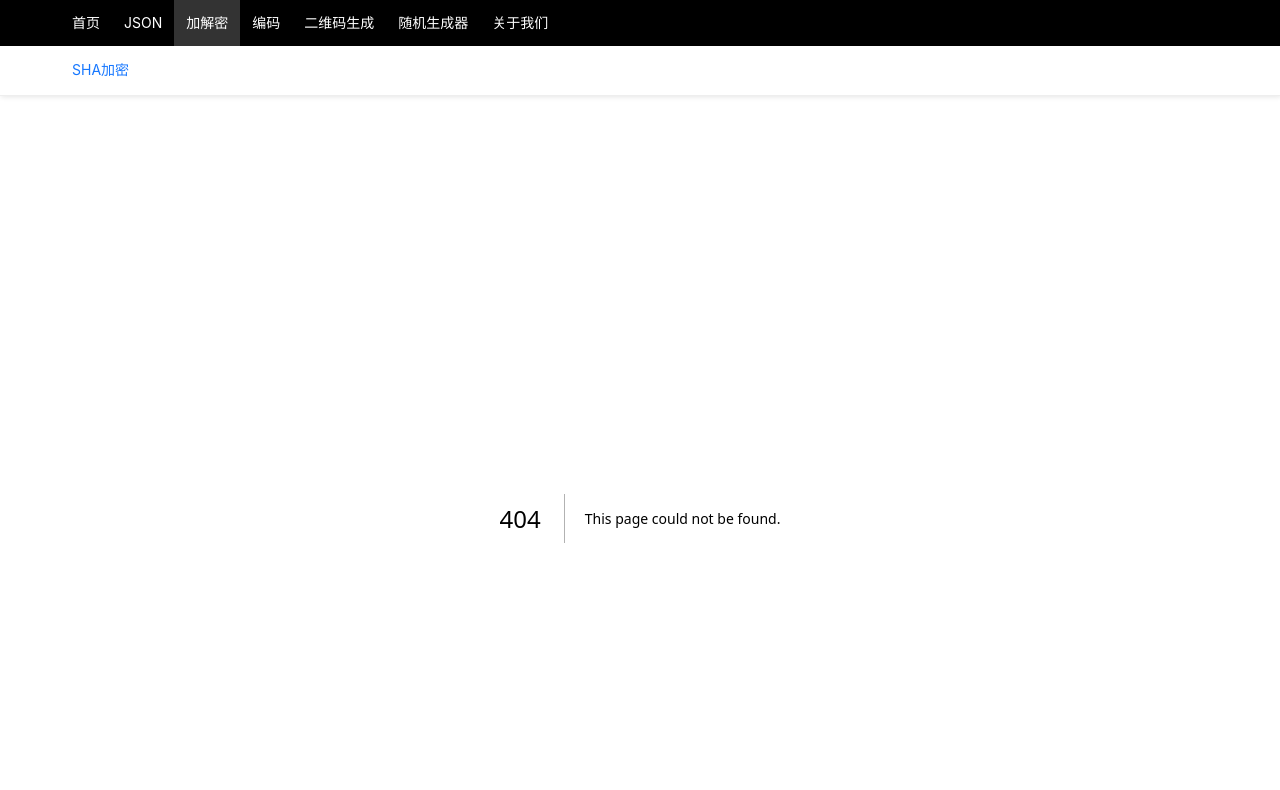
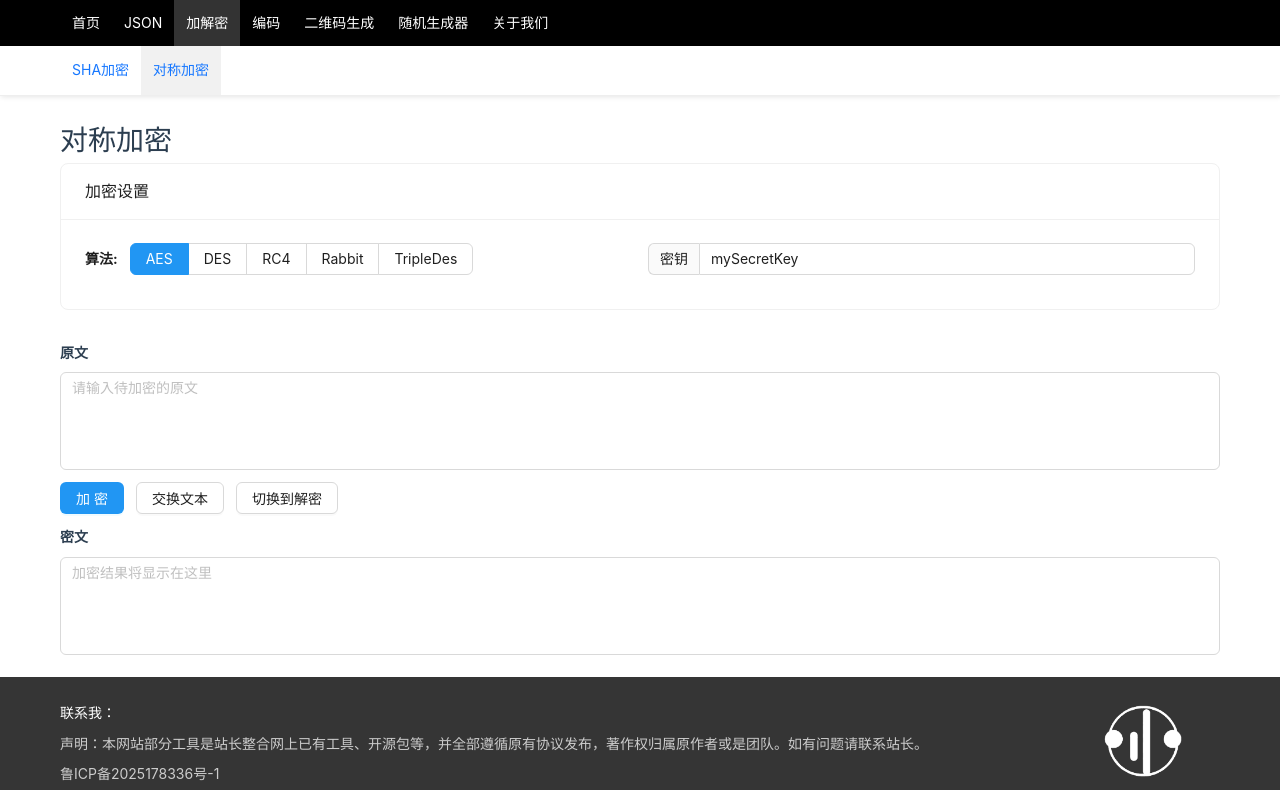
Before and after one commit to ComfortableLiu/code-pulse-next, a Next.js app: page /encryption/symmetric in a window 1280 px wide. Before the commit this address had no page. Shown: the top 790 px of the page. Built offline with nearby package versions, Linux system fonts and the light colour scheme; some icons are missing.

Commit message:
feat: 对称加解密工具

```diff
--- a/package.json
+++ b/package.json
@@ -14,6 +14,7 @@
     "@eslint/eslintrc": "^3",
     "@tsconfig/node24": "^24.0.1",
     "@types/axios": "^0.14.4",
+    "@types/crypto-js": "^4.2.2",
     "@types/node": "^24.1.0",
     "@types/react": "^19",
     "@types/react-dom": "^19",
@@ -44,6 +45,7 @@
     "antd": "^5.26.6",
     "axios": "^1.11.0",
     "codemirror": "^6.0.2",
+    "crypto-js": "^4.2.0",
     "js-base64": "^3.7.7",
     "js-sha256": "^0.11.0",
     "mysql2": "^3.12.0",
--- /dev/null
+++ b/pages/encryption/symmetric/index.tsx
@@ -0,0 +1,203 @@
+import { Fragment, memo, useCallback, useMemo, useState } from "react";
+import { Button, Card, Col, Input, message, Radio, Row } from "antd";
+import styles from "./styles.module.scss";
+
+const { TextArea } = Input;
+const { Group: RadioGroup } = Radio;
+
+const SymmetricEncryption = () => {
+  // 原文
+  const [originalText, setOriginalText] = useState<string>('');
+  // 密文
+  const [cipherText, setCipherText] = useState<string>('');
+  // 密钥
+  const [secretKey, setSecretKey] = useState<string>('mySecretKey');
+  // 选择的算法
+  const [algorithm, setAlgorithm] = useState<string>('AES');
+  // 操作模式 (加密/解密)
+  const [mode, setMode] = useState<'encrypt' | 'decrypt'>('encrypt');
+
+  // 支持的算法列表
+  const algorithms = useMemo(() => [
+    { label: 'AES', value: 'AES' },
+    { label: 'DES', value: 'DES' },
+    { label: 'RC4', value: 'RC4' },
+    { label: 'Rabbit', value: 'Rabbit' },
+    { label: 'TripleDes', value: 'TripleDes' }
+  ], [])
+
+  // 获取加密算法处理对象
+  const getCryptoHandler = async () => {
+    // 动态导入 crypto-js 模块
+    return await import('crypto-js');
+  };
+
+  // 加密函数
+  const encrypt = useCallback(async (text: string, alg: string, key: string) => {
+    try {
+      const CryptoJS = await getCryptoHandler();
+
+      switch (alg) {
+        case 'AES':
+          return CryptoJS.AES.encrypt(text, key).toString();
+        case 'DES':
+          return CryptoJS.DES.encrypt(text, key).toString();
+        case 'RC4':
+          return CryptoJS.RC4.encrypt(text, key).toString();
+        case 'Rabbit':
+          return CryptoJS.Rabbit.encrypt(text, key).toString();
+        case 'TripleDes':
+          return CryptoJS.TripleDES.encrypt(text, key).toString();
+        default:
+          return '';
+      }
+    } catch (error) {
+      message.error(`加密失败: ${error}`);
+      return '';
+    }
+  }, [])
+
+  // 解密函数
+  const decrypt = useCallback(async (cipher: string, alg: string, key: string) => {
+    try {
+      const CryptoJS = await getCryptoHandler();
+
+      switch (alg) {
+        case 'AES':
+          const aesDecrypted = CryptoJS.AES.decrypt(cipher, key);
+          return aesDecrypted.toString(CryptoJS.enc.Utf8);
+        case 'DES':
+          const desDecrypted = CryptoJS.DES.decrypt(cipher, key);
+          return desDecrypted.toString(CryptoJS.enc.Utf8);
+        case 'RC4':
+          const rc4Decrypted = CryptoJS.RC4.decrypt(cipher, key);
+          return rc4Decrypted.toString(CryptoJS.enc.Utf8);
+        case 'Rabbit':
+          const rabbitDecrypted = CryptoJS.Rabbit.decrypt(cipher, key);
+          return rabbitDecrypted.toString(CryptoJS.enc.Utf8);
+        case 'TripleDes':
+          const tripleDesDecrypted = CryptoJS.TripleDES.decrypt(cipher, key);
+          return tripleDesDecrypted.toString(CryptoJS.enc.Utf8);
+        default:
+          return '';
+      }
+    } catch (error) {
+      message.error(`解密失败: ${error}`);
+      return '';
+    }
+  }, [])
+
+  // 执行加密或解密操作
+  const handleOperation = useCallback(async () => {
+    if (!originalText) {
+      message.warning('请输入原文');
+      return;
+    }
+
+    if (mode === 'encrypt') {
+      const result = await encrypt(originalText, algorithm, secretKey);
+      setCipherText(result);
+    } else {
+      try {
+        const result = await decrypt(originalText, algorithm, secretKey);
+        setCipherText(result);
+      } catch (error) {
+        message.error('解密失败，请检查密文和密钥是否正确');
+      }
+    }
+  }, [algorithm, decrypt, encrypt, mode, originalText, secretKey])
+
+  // 交换原文和密文
+  const swapTexts = useCallback(() => {
+    const temp = originalText;
+    setOriginalText(cipherText);
+    setCipherText(temp);
+  }, [cipherText, originalText])
+
+  // 算法选择组件
+  const algorithmSelector = useMemo(() => (
+    <RadioGroup
+      options={algorithms}
+      onChange={(e) => setAlgorithm(e.target.value)}
+      value={algorithm}
+      optionType="button"
+      buttonStyle="solid"
+    />
+  ), [algorithm, algorithms]);
+
+  // 操作按钮组
+  const operationButtons = useMemo(() => (
+    <div className={styles['btn-group']}>
+      <Button
+        type="primary"
+        onClick={handleOperation}
+      >
+        {mode === 'encrypt' ? '加密' : '解密'}
+      </Button>
+      <Button
+        onClick={swapTexts}
+      >
+        交换文本
+      </Button>
+      <Button
+        onClick={() => setMode(mode === 'encrypt' ? 'decrypt' : 'encrypt')}
+      >
+        切换到{mode === 'encrypt' ? '解密' : '加密'}
+      </Button>
+    </div>
+  ), [handleOperation, mode, swapTexts]);
+
+  return (
+    <Fragment>
+      <h1>对称加密</h1>
+      <div className={styles['operation-container']}>
+        <Card title="加密设置" style={{ marginBottom: 20 }}>
+          <Row gutter={16}>
+            <Col span={12}>
+              <div style={{ marginBottom: 10, display: 'flex', flexDirection: 'row', alignItems: 'center', gap: 12 }}>
+                <div style={{ fontWeight: 'bold' }}>算法:</div>
+                {algorithmSelector}
+              </div>
+            </Col>
+            <Col span={12}>
+              <Input
+                value={secretKey}
+                onChange={(e) => setSecretKey(e.target.value)}
+                addonBefore="密钥"
+                placeholder="请输入密钥"
+              />
+            </Col>
+          </Row>
+        </Card>
+
+        <div>
+          <div style={{ marginBottom: 8, fontWeight: 'bold' }}>
+            {mode === 'encrypt' ? "原文" : "密文"}
+          </div>
+          <TextArea
+            value={originalText}
+            onChange={(e) => setOriginalText(e.target.value)}
+            autoSize={{ minRows: 4, maxRows: 6 }}
+            placeholder={mode === 'encrypt' ? "请输入待加密的原文" : "请输入待解密的密文"}
+          />
+        </div>
+
+        {operationButtons}
+
+        <div>
+          <div style={{ marginBottom: 8, fontWeight: 'bold' }}>
+            {mode === 'encrypt' ? "密文" : "原文"}
+          </div>
+          <TextArea
+            value={cipherText}
+            onChange={(e) => setCipherText(e.target.value)}
+            autoSize={{ minRows: 4, maxRows: 6 }}
+            placeholder={mode === 'encrypt' ? "加密结果将显示在这里" : "解密结果将显示在这里"}
+          />
+        </div>
+      </div>
+    </Fragment>
+  );
+};
+
+export default memo(SymmetricEncryption);
--- /dev/null
+++ b/pages/encryption/symmetric/styles.module.scss
@@ -0,0 +1,13 @@
+.operation-container {
+  display: flex;
+  flex-direction: column;
+  gap: 12px;
+
+  .btn-group {
+    height: 100%;
+    display: flex;
+    flex-direction: row;
+    gap: 12px;
+    align-items: center;
+  }
+}
--- a/router/page/encryption.ts
+++ b/router/page/encryption.ts
@@ -16,7 +16,18 @@ const encryption: IRouteItem = {
         keywords: 'SHA加密,SHA-1,SHA-256,SHA-512,HMAC-SHA,数据加密,在线加密工具'
       }
     }
+  }, {
+    path: '/symmetric',
+    name: '对称加密',
+    key: 'symmetric',
+    meta: {
+      seoHead: {
+        title: '对称加密工具 - Code Pulse',
+        description: '在线对称加密工具，支持AES、DES、RC4、Rabbit、TripleDes加密算法，帮助开发者快速进行数据加密解密处理',
+        keywords: '对称加密,AES,DES,RC4,Rabbit,TripleDes,数据加密,在线加密工具'
+      }
+    }
   }]
 }
 
-export default encryption
+export default encryption;
```
Also changed, not shown: 1 other file (tests, documents, lock files or other folders).
